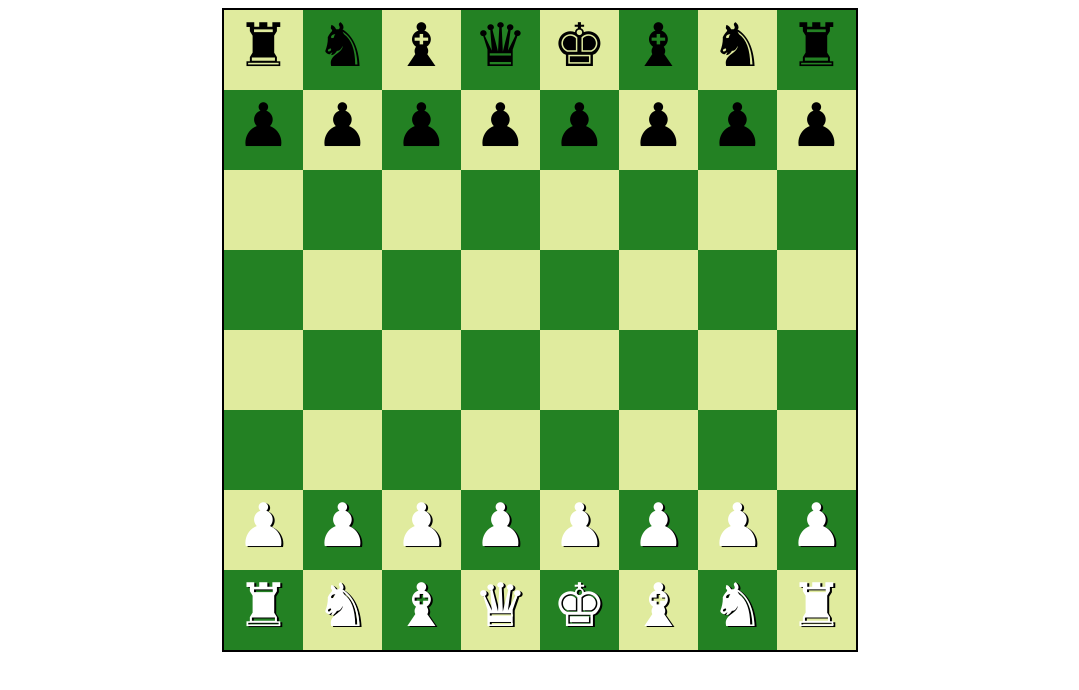
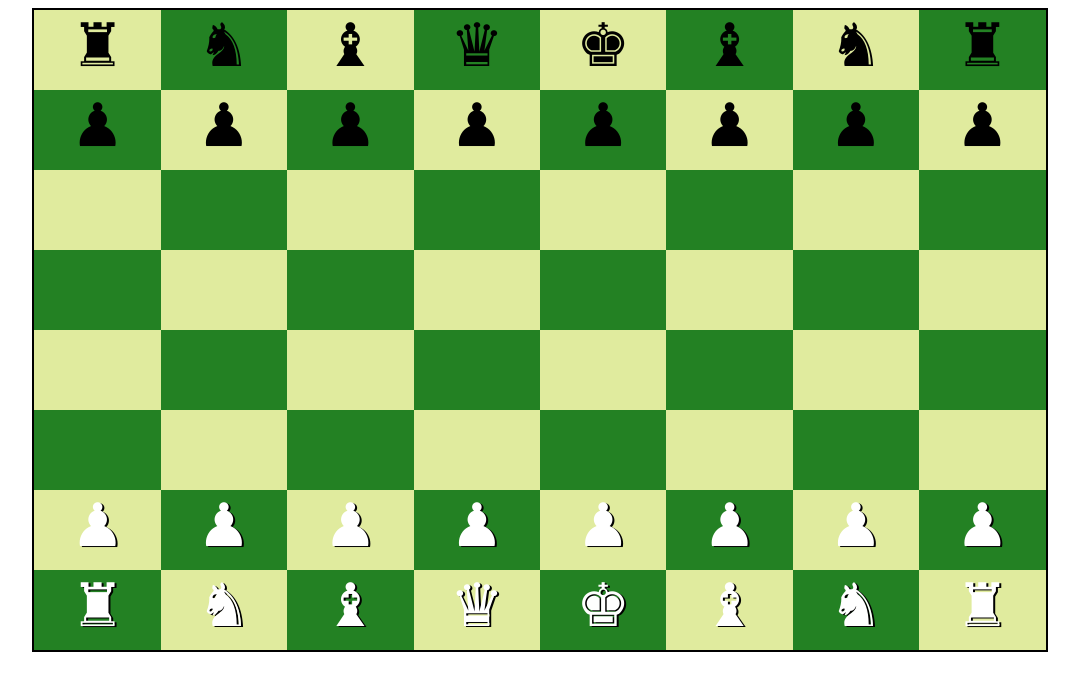
Before and after one commit to muhammadhasnain112/chess-Game, a plain HTML site: page index.html in a window 1280 px wide. Shown: the whole page, without its empty margins (100-1179 px from the left). Drawn offline with Linux system fonts and the light colour scheme.

Commit message:
css first assignment

```diff
--- a/style.css
+++ b/style.css
@@ -5,7 +5,7 @@ justify-content: center;
 }
 .chessboard{
     border: 2px solid black;
-width: 50%; height: 640px;
+width: 80%; height: 640px;
 display: flex;
 flex-wrap: wrap;
 font-size: 60px;
```
